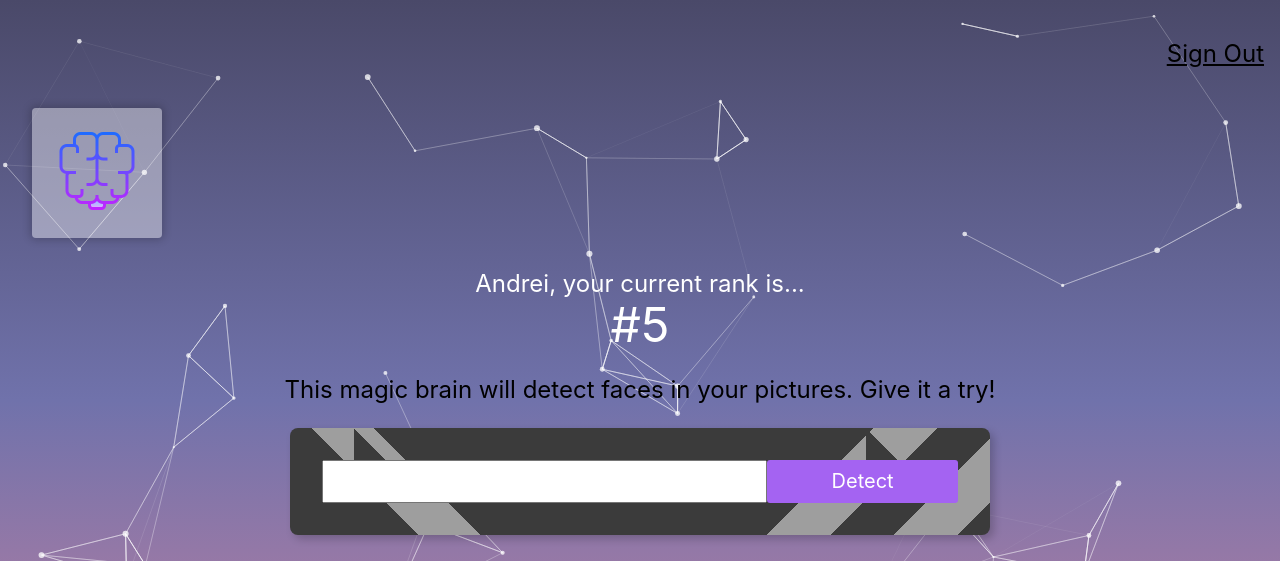
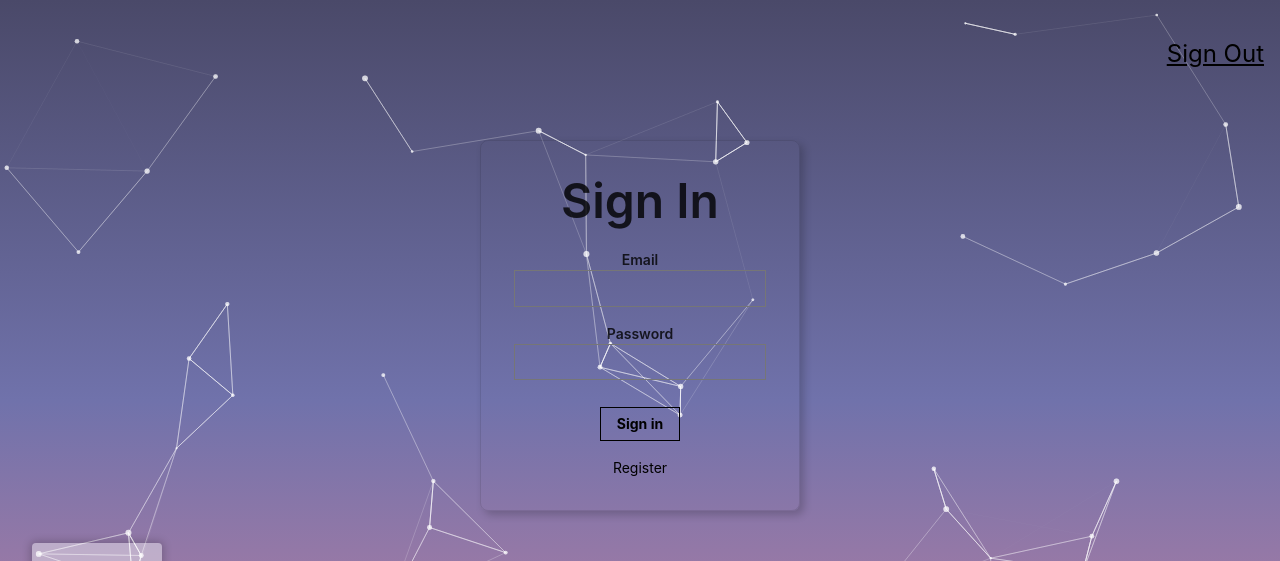
Before and after one commit to DeboraBucci/smart_brain, a React (Create React App) app: page / in a window 1280 px wide. Shown: the top 561 px of the page. Built offline with nearby package versions, Linux system fonts and the light colour scheme.

Commit message:
add Signin to be displayed on page, and modify its style a bit: change shadow, delete some unnecesary code, etc.

```diff
--- a/src/App.js
+++ b/src/App.js
@@ -105,6 +105,7 @@
       <div className="App">
         <Particles className="particles" id="tsparticles" options={opt} />
         <Navigation />
+        <Signin />
         <Logo />
         <Rank />
         <ImageLinkForm
--- a/src/components/signin/Signin.js
+++ b/src/components/signin/Signin.js
@@ -2,53 +2,49 @@
 
 const Signin = () => {
   return (
-    <main class="pa4 black-80">
-      <form class="measure center">
-        <fieldset id="sign_up" class="ba b--transparent ph0 mh0">
-          <legend class="f4 fw6 ph0 mh0">Sign In</legend>
-          <div class="mt3">
-            <label class="db fw6 lh-copy f6" for="email-address">
+    <article className="br3 ba  b--black-10 mv4 w-100 w-50-m w-25-l mw6 shadow-5 center">
+      <main className="pa4 black-80">
+        <form className="measure">
+          <fieldset id="sign_up" className="ba b--transparent ph0 mh0">
+            <legend className="f1 fw6 ph0 mh0">Sign In</legend>
+            <div className="mt3">
+              <label className="db fw6 lh-copy f6" for="email-address">
                 Email
               </label>
               <input
-              class="pa2 input-reset ba bg-transparent hover-bg-black hover-white w-100"
+                className="pa2 input-reset ba bg-transparent hover-bg-black hover-white w-100"
                 type="email"
                 name="email-address"
                 id="email-address"
               />
             </div>
-          <div class="mv3">
-            <label class="db fw6 lh-copy f6" for="password">
+            <div className="mv3">
+              <label className="db fw6 lh-copy f6" for="password">
                 Password
               </label>
               <input
-              class="b pa2 input-reset ba bg-transparent hover-bg-black hover-white w-100"
+                className="b pa2 input-reset ba bg-transparent hover-bg-black hover-white w-100"
                 type="password"
                 name="password"
                 id="password"
               />
             </div>
-          <label class="pa0 ma0 lh-copy f6 pointer">
-            <input type="checkbox" /> Remember me
-          </label>
           </fieldset>
-        <div class="">
+          <div className="">
             <input
-            class="b ph3 pv2 input-reset ba b--black bg-transparent grow pointer f6 dib"
+              className="b ph3 pv2 input-reset ba b--black bg-transparent grow pointer f6 dib"
               type="submit"
               value="Sign in"
             />
           </div>
-        <div class="lh-copy mt3">
-          <a href="#0" class="f6 link dim black db">
-            Sign up
-          </a>
-          <a href="#0" class="f6 link dim black db">
-            Forgot your password?
+          <div className="lh-copy mt3">
+            <a href="#0" className="f6 link dim black db">
+              Register
             </a>
           </div>
         </form>
       </main>
+    </article>
   );
 };
 
```
Lines whose indentation alone changed are shown as unchanged.
